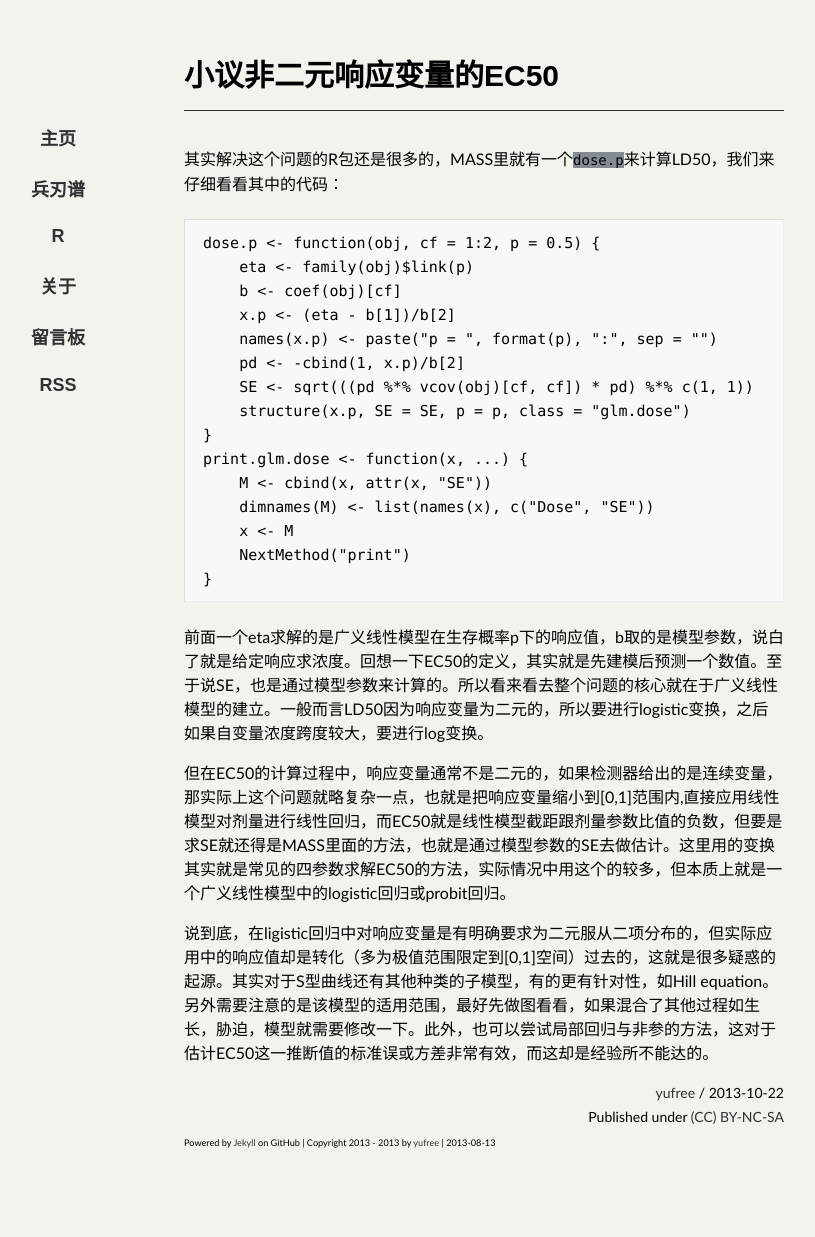
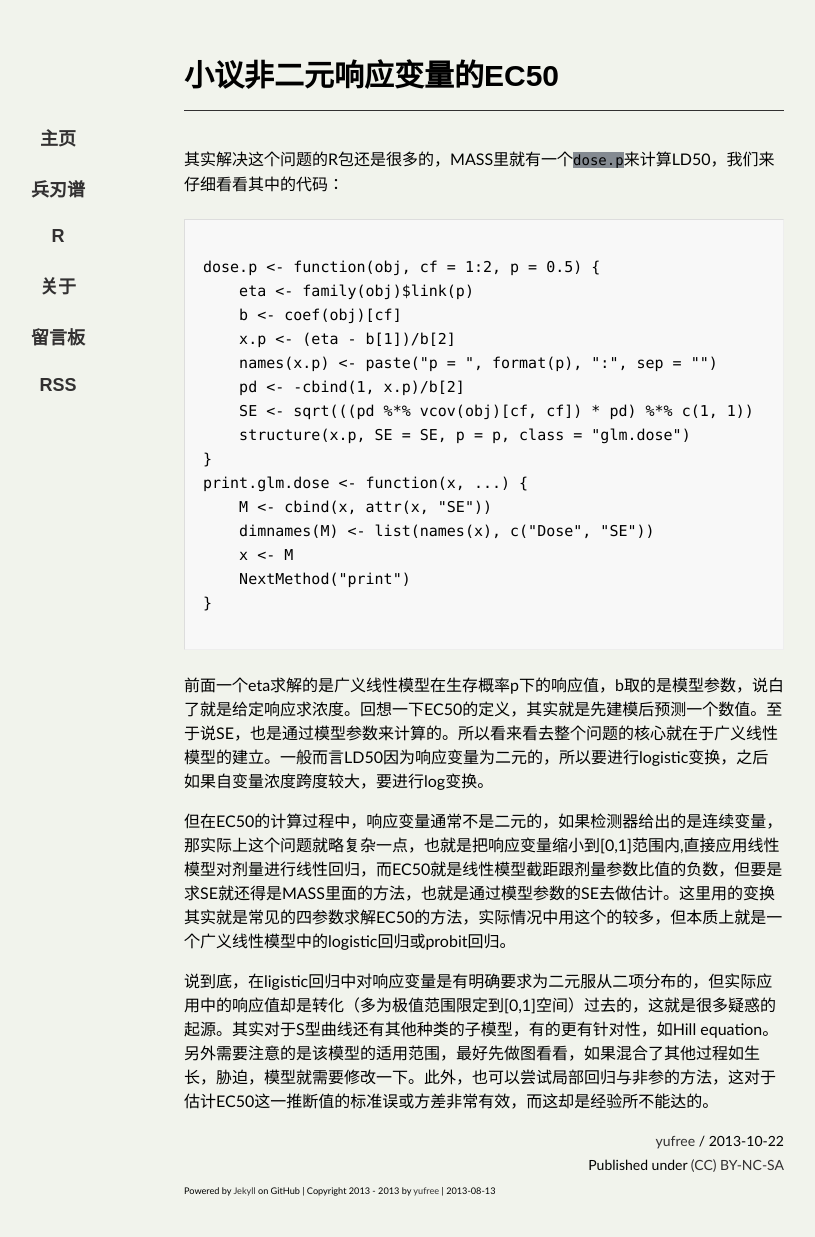
Before and after one commit to yufree/blogcn, a Jekyll site: the page built from _posts/2013-10-22-R-EC50.md, in a window 1280 px wide. Shown: the whole page, without its empty margins (156-971 px from the left). Built offline with Jekyll 4.4.1, drawn with Linux system fonts in a browser that asks for light colours; some web fonts are replaced; comment, search, counter and statistics services are not loaded; before the commit the page ends 1189 px from its top, so only the background shows below that.

Commit message:
code display

````diff
--- a/_posts/2013-10-22-R-EC50.md
+++ b/_posts/2013-10-22-R-EC50.md
@@ -6,7 +6,8 @@
 其实解决这个问题的R包还是很多的，MASS里就有一个`dose.p`来计算LD50，我们来仔细看看其中的代码：
 
 
-```r
+```{r}
+
 dose.p <- function(obj, cf = 1:2, p = 0.5) {
     eta <- family(obj)$link(p)
     b <- coef(obj)[cf]
@@ -22,6 +23,7 @@
     x <- M
     NextMethod("print")
 }
+
 ```
 
 
````
Also changed, not shown: _posts/2013-03-31-median.md (+3 -1 lines).
